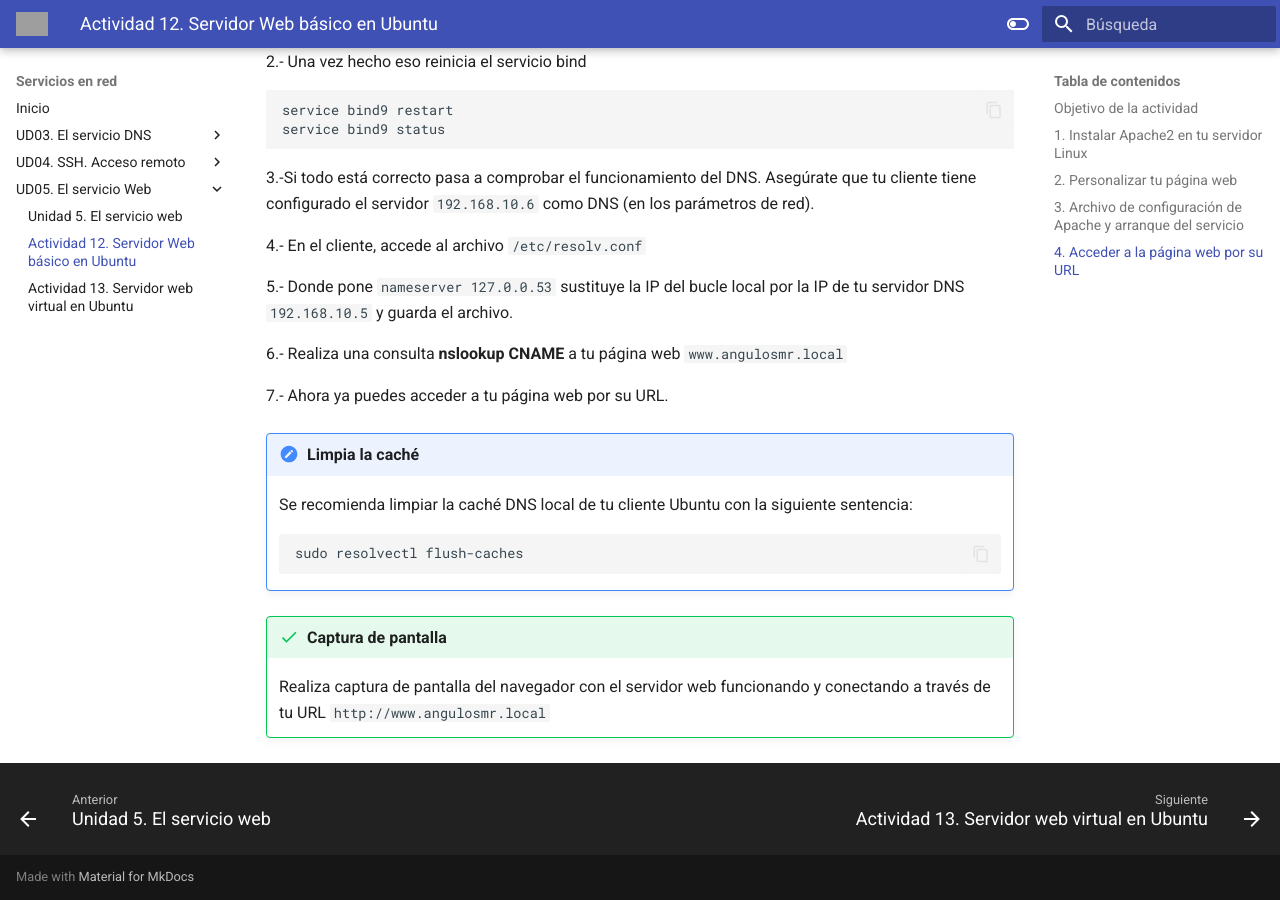
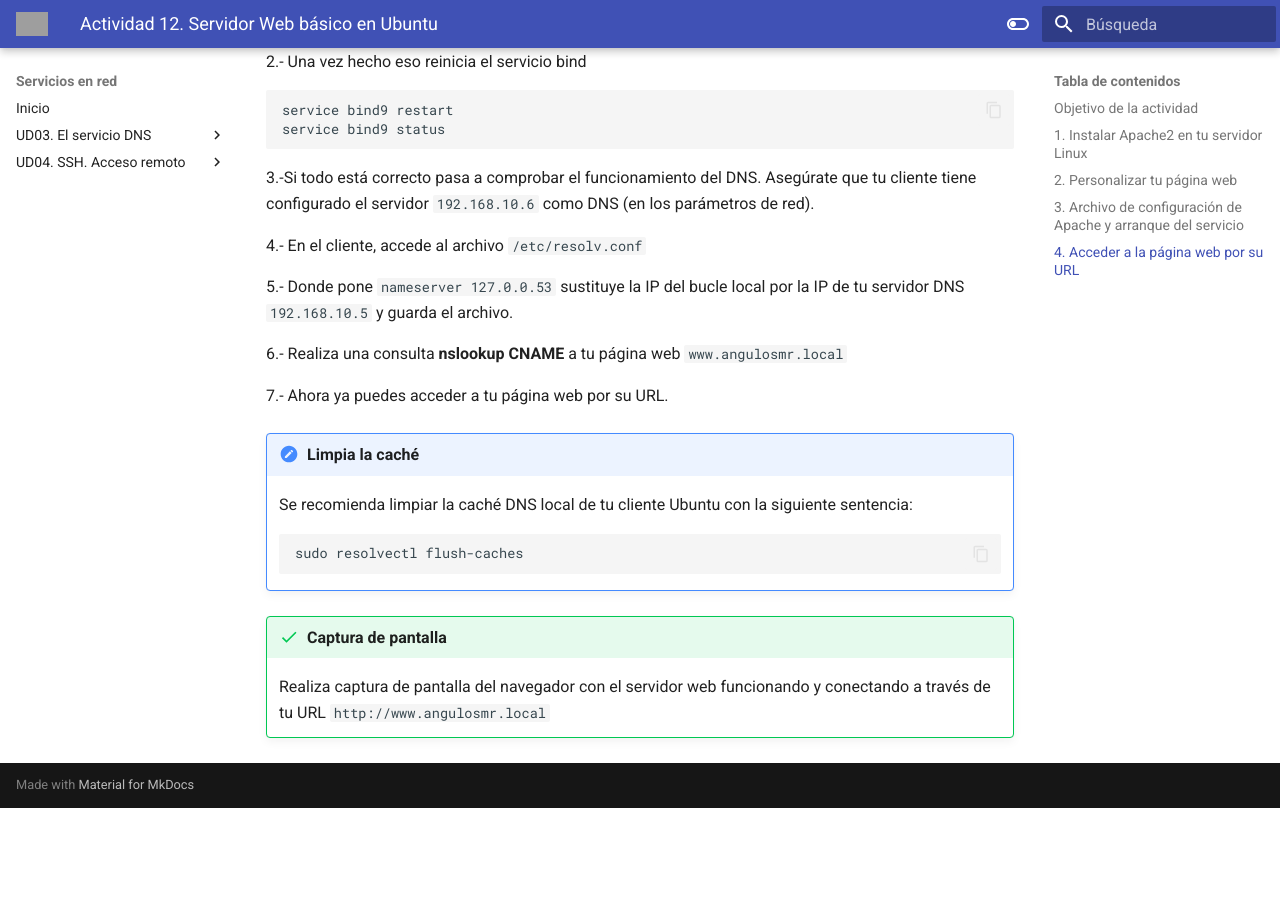
Before and after one commit to cangulonavas/servicios-en-red, an MkDocs documentation site: the page built from docs/ud05/actividad12.md, in a window 1280 px wide and 900 px high, scrolled down 3381 px. Built offline with MkDocs 1.6.1 and Material for MkDocs 9.7.7, drawn with Linux system fonts in a browser that asks for light colours; after the commit the page ends 4189 px from its top, so only the background shows below that; grey boxes are pictures that could not be loaded.

Commit message:
Ocultada Ud5

```diff
--- a/mkdocs.yml
+++ b/mkdocs.yml
@@ -22,10 +22,10 @@ nav:
       - "Actividad 09. SSH en servidor Ubuntu": "ud04/actividad09.md"
       - "Actividad 10. Escritorio remoto en Servidor Windows": "ud04/actividad10.md"
       - "Actividad 11. SSH con autenticación por claves": "ud04/actividad11.md"
-  - "UD05. El servicio Web":
-      - "Unidad 5. El servicio web": "ud05/ud05.md"
-      - "Actividad 12. Servidor Web básico en Ubuntu": "ud05/actividad12.md"
-      - "Actividad 13. Servidor web virtual en Ubuntu": "ud05/actividad13.md"
+#  - "UD05. El servicio Web":
+#      - "Unidad 5. El servicio web": "ud05/ud05.md"
+#      - "Actividad 12. Servidor Web básico en Ubuntu": "ud05/actividad12.md"
+#      - "Actividad 13. Servidor web virtual en Ubuntu": "ud05/actividad13.md"
 
 
 
```
